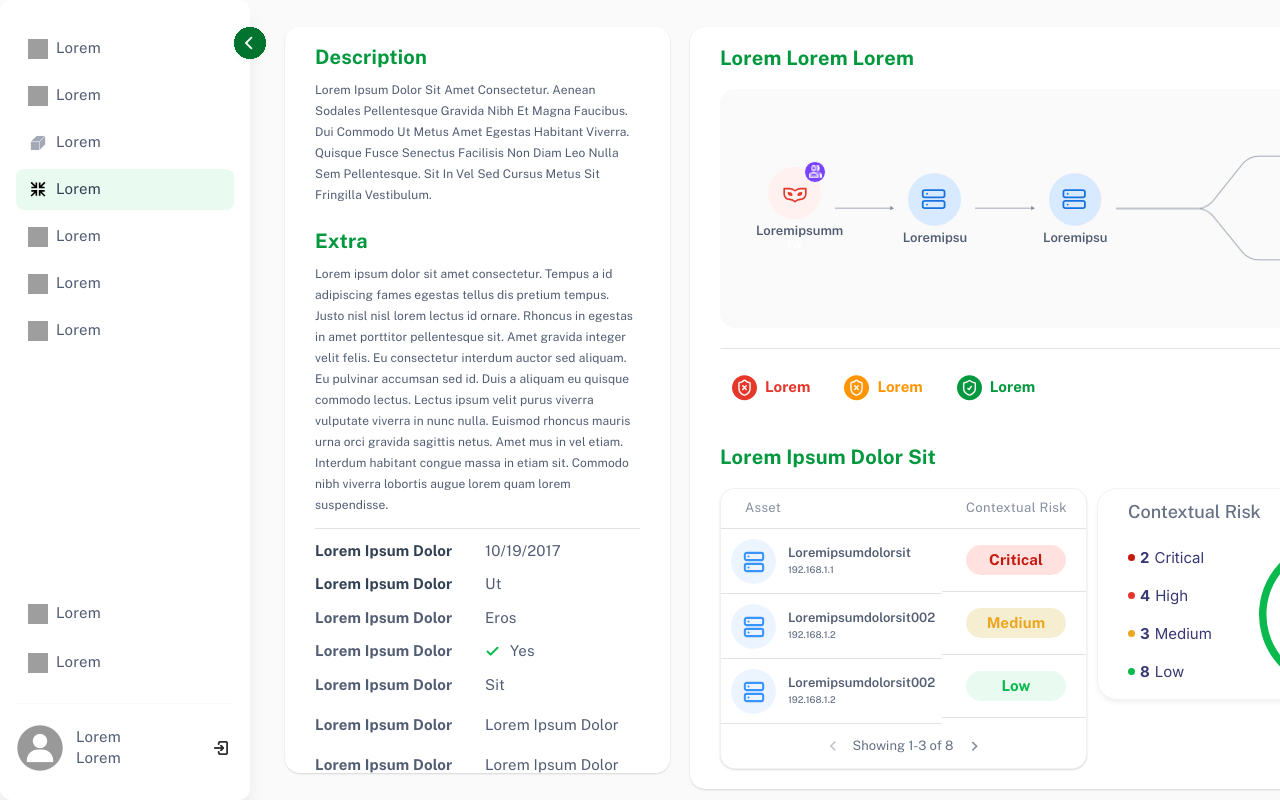
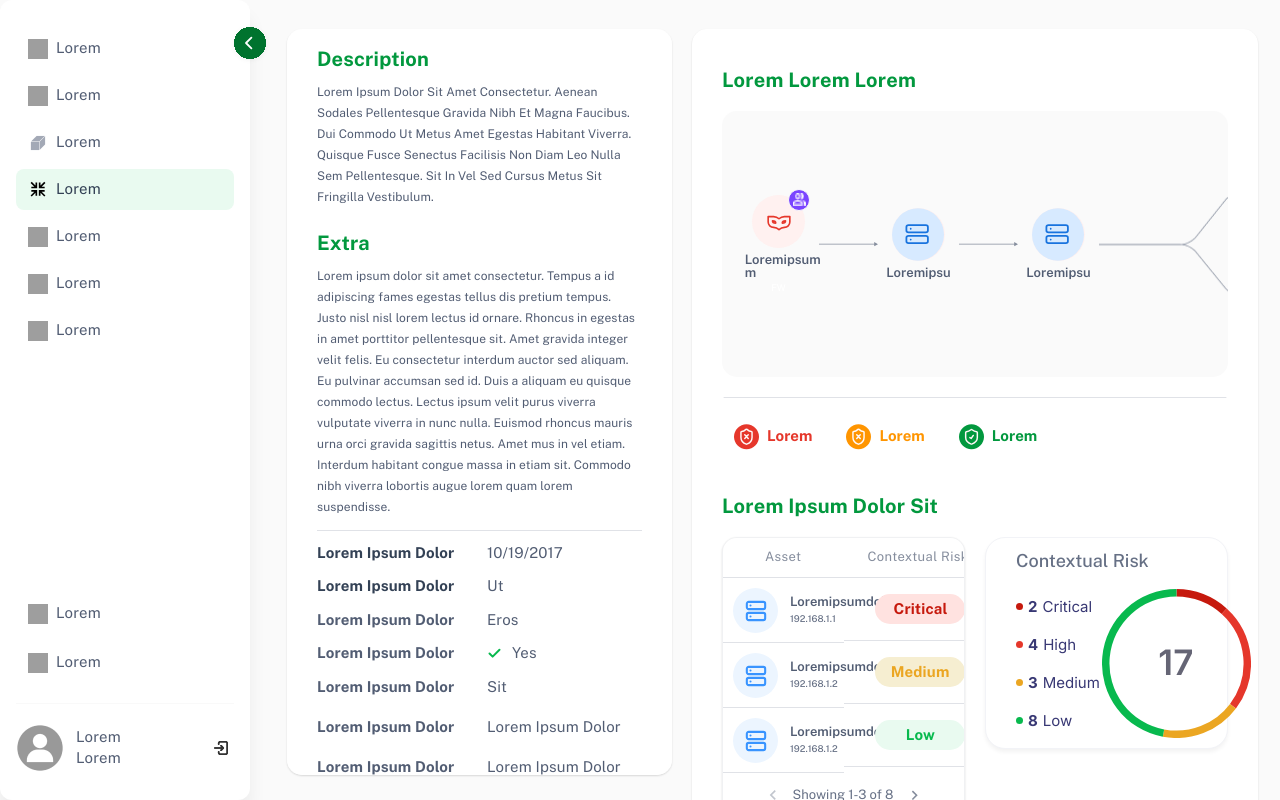
Before and after one commit to agbolaayo/dashboard-app, an Angular app: page / in a window 1280 px wide. Built offline with nearby package versions, Linux system fonts and the light colour scheme; grey boxes are pictures that could not be loaded.

Commit message:
fix: fixed responsive related issues

```diff
--- a/src/app/features/dashboard/components/attack-path-card/attack-path-card.component.html
+++ b/src/app/features/dashboard/components/attack-path-card/attack-path-card.component.html
@@ -79,8 +79,8 @@
     </div>
   </div>
 
-  <div class="section-main-title" style="margin-top: 20px;">{{ relatedAssetsTitle }}</div>
-  <div class="content-row" style="padding: 0; gap: 10px; width:100%;">
-    <app-data-table-card></app-data-table-card>
-    <app-summary-chart-card></app-summary-chart-card>
+  <div class="section-main-title">{{ relatedAssetsTitle }}</div>
+  <div class="content-row row">
+    <app-data-table-card class="col-xl-6"></app-data-table-card>
+    <app-summary-chart-card class="col-xl-6"></app-summary-chart-card>
   </div>
--- a/src/app/features/dashboard/components/data-table-card/data-table-card.component.html
+++ b/src/app/features/dashboard/components/data-table-card/data-table-card.component.html
@@ -11,7 +11,7 @@
                 <img class="asset-icon" [src]="row.asset.iconPath" [alt]="row.asset.primaryText + ' icon'" />
               </div>
               <div class="asset-text-details">
-                <div class="node-primary-text" style="font-size:13px;">{{ row.asset.primaryText }}</div>
+                <div class="node-primary-text">{{ row.asset.primaryText }}</div>
                 <div class="secondary-label-xsmall">{{ row.asset.secondaryText }}</div>
               </div>
             </div>
--- a/src/styles.scss
+++ b/src/styles.scss
@@ -1,4 +1,3 @@
-/* You can add global styles to this file, and also import other style files */
 :root {
   --text: rgba(3, 2, 41, 1);
   --blue-100: rgba(215, 234, 255, 1);
@@ -9,6 +8,8 @@
   --gray-soft700: rgba(82, 93, 115, 1);
   --green-100: rgba(211, 244, 224, 1);
   --green-50: rgba(233, 250, 240, 1);
+  --green-25: #F4FCF7;
+  --green-20: rgba(0, 72, 29, 1);
   --white: rgba(255, 255, 255, 1);
   --green-700: rgba(2, 152, 62, 1);
   --gray-soft100: rgba(224, 226, 231, 1);
@@ -140,6 +141,20 @@ a {
       .menu-item {
         padding: 10px 0;
         justify-content: center;
+
+        &.active {
+          background-color: #E9FAF0;
+          .menu-icon {
+            filter: invert(71%) sepia(7%) saturate(346%) hue-rotate(182deg) brightness(90%) contrast(88%);
+          }
+
+          &:hover {
+            background-color: #000803;
+            .menu-icon {
+              filter: invert(99%) sepia(1%) saturate(316%) hue-rotate(198deg) brightness(118%) contrast(94%);
+            }
+          }
+        }
       }
 
       .menu-item-link {
@@ -231,12 +246,17 @@ a {
 
     &.active {
       background-color: var(--green-50);
-      &:hover {
-        background-color: var(--green-50);
-      }
       .menu-item-label {
         color: var(--slate-700);
       }
+
+      &:hover {
+        background-color: var(--green-25);
+        .menu-item-label {
+          color: var(--green-20);
+        }
+      }
+
     }
 
     &:hover {
@@ -410,6 +430,10 @@ a {
     padding: 27px 0px;
     padding-right: 20px;
     position: relative;
+    max-height: 100vh;
+    overflow-y: scroll;
+    scrollbar-width: none;
+    -ms-overflow-style: none;
   }
 
   .panel-section-wrapper {
@@ -421,6 +445,7 @@ a {
     align-self: stretch;
     width: 100%;
     flex: 0 0 auto;
+    padding: 2px;
   }
 
   .content-row {
@@ -519,7 +544,8 @@ a {
   }
 
   .detail-label {
-    width: 150px;
+    width: 50%;
+    max-width: 150px;
     margin-top: -1px;
     font-family: "Public Sans", Helvetica;
     font-weight: 700;
@@ -810,6 +836,7 @@ a {
     font-family: "Public Sans", Helvetica;
     font-weight: 700;
     white-space: nowrap;
+    margin-top: 20px;
   }
 
   .attack-path-visual-container {
@@ -934,7 +961,8 @@ a {
     font-size: 13px;
     letter-spacing: 0;
     line-height: 13.5px;
-    white-space: nowrap;
+    white-space: normal;
+    word-break: break-word;
   }
 
   .node-secondary-text {
@@ -1091,7 +1119,6 @@ a {
   .data-table-card {
     display: flex;
     flex-direction: column;
-    width: 367px;
     align-items: center;
     position: relative;
     background-color: var(--white);
@@ -1118,7 +1145,7 @@ a {
     position: relative;
 
     &.asset-column {
-      width: 221px;
+      width: 50%;
     }
     &.risk-column {
       flex: 1;
@@ -1128,6 +1155,7 @@ a {
   }
 
   .table-header {
+    justify-content: center;
     display: flex;
     height: 40px;
     align-items: center;
@@ -1164,7 +1192,7 @@ a {
     border-bottom: 1px solid #e0e2e7;
 
     &.centered-content {
-      justify-content: center;
+      justify-content: right;
       padding: 16px 24px;
     }
   }
@@ -1208,7 +1236,7 @@ a {
   }
 
   .asset-text-details {
-    display: inline-flex;
+    display: flex;
     align-items: flex-start;
     gap: 5px;
     flex-direction: column;
@@ -1227,7 +1255,7 @@ a {
     background-color: var(--red-100);
     border-radius: 38px;
     border: 0px none;
-    min-width: 100px;
+    min-width: 90px;
     justify-content: center;
   }
 
@@ -1287,8 +1315,7 @@ a {
   .summary-chart-card {
     display: flex;
     flex-direction: column;
-    width: 340px;
-    height: 212px;
+    min-height: 212px;
     align-items: flex-start;
     justify-content: space-between;
     padding: 10px 30px;
@@ -1592,6 +1619,63 @@ a {
   cursor: not-allowed;
 }
 
+.row {
+  display: flex;
+  flex-wrap: wrap;
+}
+
+.col-6 {
+  flex: 0 0 auto;
+  width: 50%;
+  padding-left: 0.75rem;
+  padding-right: 0.75rem;
+}
+
+@media (min-width: 768px) {
+  .col-md-6 {
+    flex: 0 0 auto;
+    width: 50%;
+    padding-left: 0.75rem;
+    padding-right: 0.75rem;
+  }
+}
+
+@media (min-width: 992px) {
+  .col-lg-6 {
+    flex: 0 0 auto;
+    width: 50%;
+    padding-left: 0.75rem;
+    padding-right: 0.75rem;
+  }
+}
+
+@media (min-width: 1200px) {
+  .col-xl-6 {
+    flex: 0 0 auto;
+    width: calc(50% - 10px);
+  }
+}
+
+@media (max-width: 1200px) {
+  .dashboard-layout {
+    .content-row {
+      flex-direction: column;
+    }
+
+    .description-card, app-remediation-entry-card, app-attack-path-card, app-data-table-card, app-summary-chart-card {
+      width: 100%;
+    }
+
+    app-summary-chart-card {
+      margin-top: 20px;
+    }
+
+    app-content-panel {
+      padding-right: 0px;
+    }
+  }
+}
+
 a, button, input, select, h1, h2, h3, h4, h5, * {
   box-sizing: border-box;
   margin: 0;
@@ -1599,7 +1683,7 @@ a, button, input, select, h1, h2, h3, h4, h5, * {
   border: none;
   text-decoration: none;
   background: none;
-
+  -webkit-tap-highlight-color: transparent;
   -webkit-font-smoothing: antialiased;
 }
 
```
